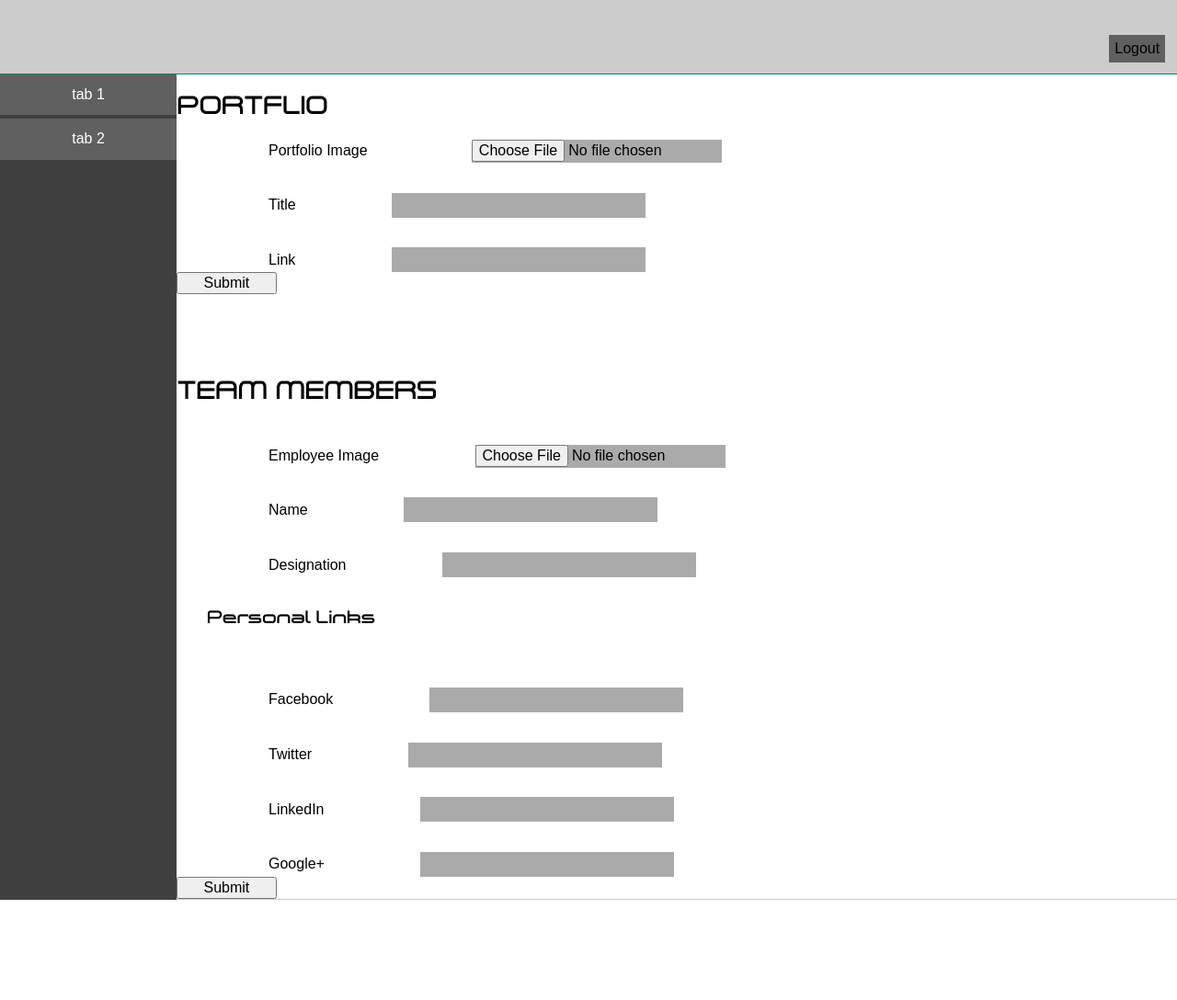
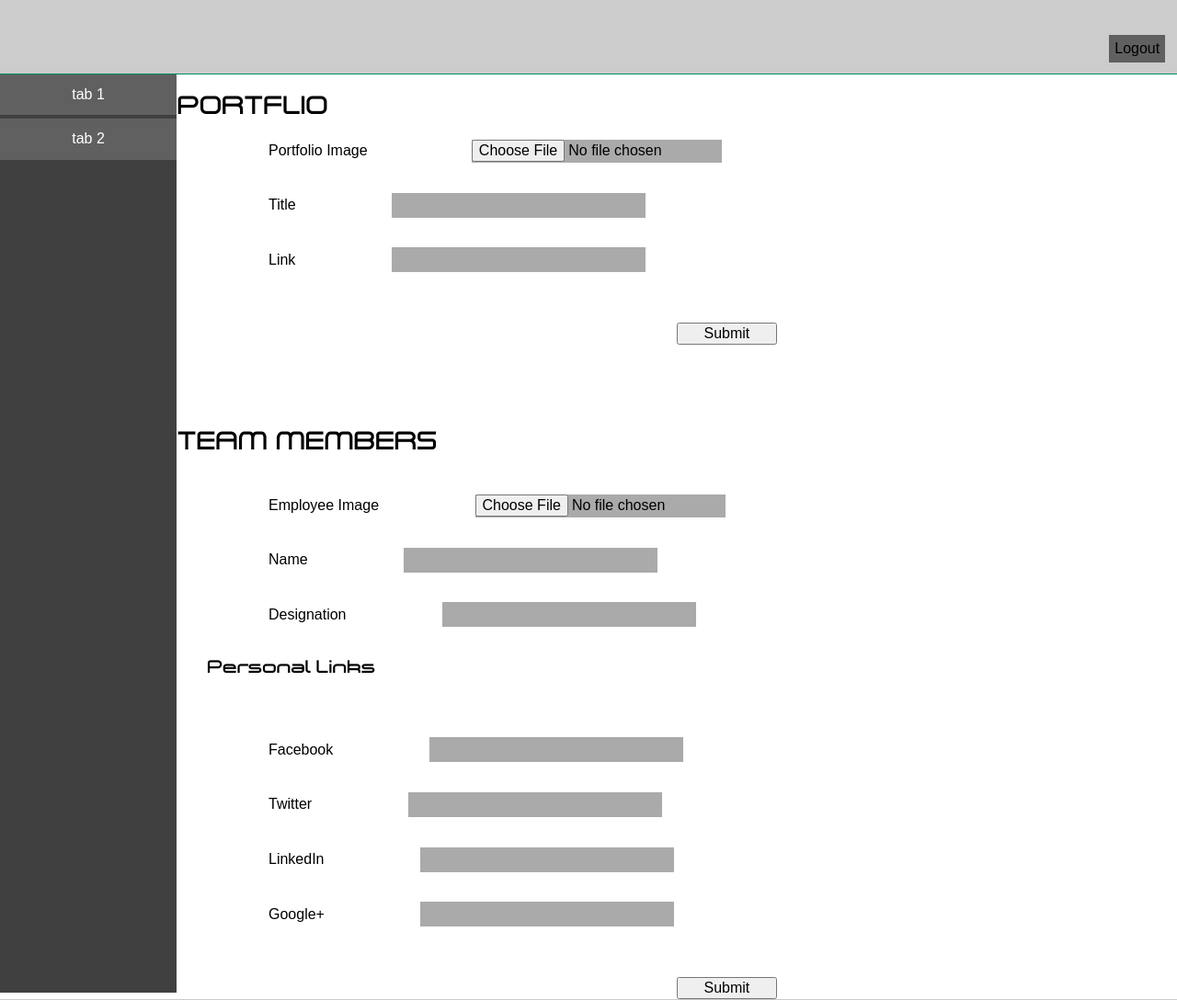
Before and after one commit to AjeebKt/Psybo-Site, a PHP site: page /dashboard.php in a window 1280 px wide. Shown: the whole page at 92% size. Before the commit the page ends 979 px from the top, so only its background shows below. Run offline with PHP 8.4, Linux system fonts and the light colour scheme.

Commit message:
button cente

```diff
--- a/css/style.css
+++ b/css/style.css
@@ -172,5 +172,6 @@ section
 .submit
 {
 	width: 10%;
-	margin: 0 auto;
+	margin-left: 50%;
+	margin-top: 5% ;
 }
```
